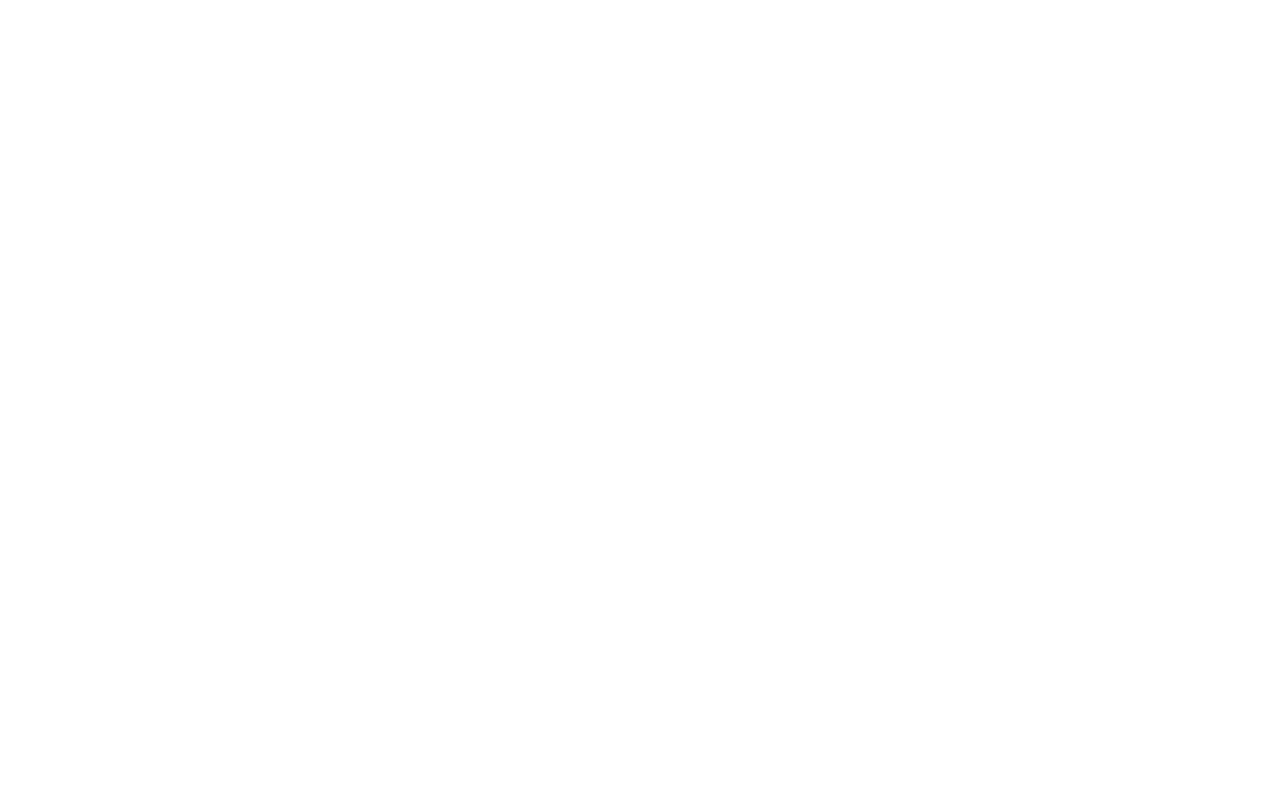
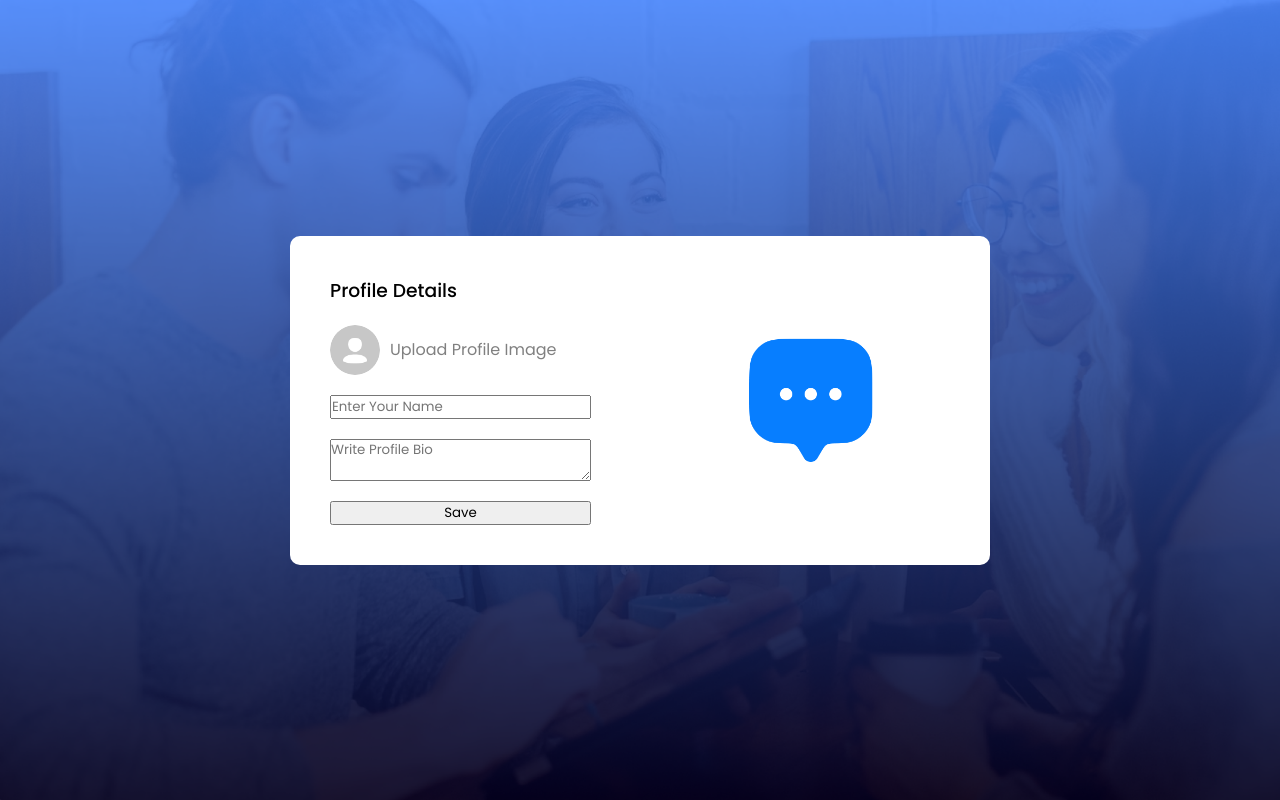
Before and after one commit to rahull0328/Chatty-Frontend, a React (Vite) app: page /profile in a window 1280 px wide. Before the commit this address had no page. Built offline with nearby package versions, Linux system fonts and the light colour scheme.

Commit message:
Added Profile Page

```diff
--- a/src/App.jsx
+++ b/src/App.jsx
@@ -2,6 +2,7 @@
 import { Route, Routes } from 'react-router-dom'
 import Login from './pages/shared/login'
 import Chat from './pages/chat/chat'
+import Profile from './pages/shared/profile'
 
 const App = () => {
   return (
@@ -9,6 +10,7 @@
       <Routes>
         <Route path="/" element={<Login />} />
         <Route path="/chat" element={<Chat />} />
+        <Route path='/profile' element={<Profile />} />
       </Routes>
     </>
   )
--- a/src/pages/shared/profile.css
+++ b/src/pages/shared/profile.css
@@ -0,0 +1,49 @@
+.profile {
+    min-height: 100vh;
+    background: url(/background.png) no-repeat;
+    background-size: cover;
+    display: flex;
+    align-items: center;
+    justify-content: center;
+}
+
+.profile-container {
+    background: white;
+    display: flex;
+    align-items: center;
+    justify-content: space-between;
+    min-width: 700px;
+    border-radius: 10px;
+}
+
+.profile-pic {
+    max-width: 160px;
+    aspect-ratio: 1/1;
+    margin: 20px auto;
+    border-radius: 50%;
+}
+
+.profile form {
+    display: flex;
+    flex-direction: column;
+    gap: 20px;
+    padding: 40px;
+}
+
+.profile form h3 {
+    font-weight: 500;
+}
+
+.profile label {
+    display: flex;
+    align-items: center;
+    gap: 10px;
+    color: gray;
+    cursor: pointer;
+}
+
+.profile label img {
+    width: 50px;
+    aspect-ratio: 1/1;
+    border-radius: 50%;
+}
--- a/src/pages/shared/profile.jsx
+++ b/src/pages/shared/profile.jsx
@@ -4,8 +4,21 @@
 
 const profile = () => {
   return (
-    <div>
-
+    <div className='profile'>
+        <div className="profile-container">
+          <form action="">
+            <h3>Profile Details</h3>
+            <label htmlFor="avatar">
+              <input type="file" id="avatar" accept='.png, .jpg, .jpeg' hidden />
+              <img src={assets.avatar_icon} alt="" />
+              Upload Profile Image
+            </label>
+            <input type="text" placeholder='Enter Your Name' required />
+            <textarea placeholder='Write Profile Bio' required></textarea>
+            <button type="submit">Save</button>
+          </form>
+          <img src={assets.logo_icon} className='profile-pic' />
+        </div>
     </div>
   )
 }
```
